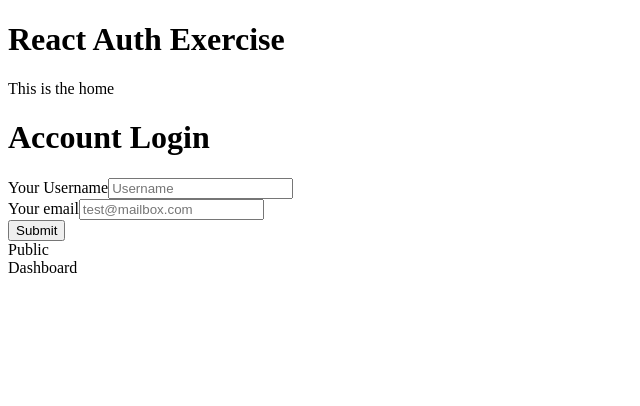
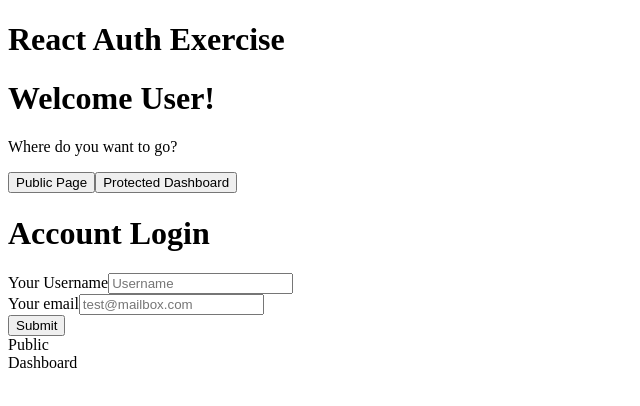
Before and after one commit to PatrickS83/react-authentification, a React app: page / in a window 1280 px wide. Shown: the top 406 px of the page, without its empty margins (0-640 px from the left). Built offline with nearby package versions, Linux system fonts and the light colour scheme; the HTML template or start-up script is replaced by a standard one.

Commit message:
add buttons to home component

```diff
--- a/src/components/Home.js
+++ b/src/components/Home.js
@@ -1,5 +1,16 @@
 import React from 'react';
 
-const Home = () => <div>This is the home</div>;
+const Home = () => (
+  <div>
+    <h1>Welcome User!</h1>
+    <p>Where do you want to go?</p>
+    <div className="row">
+      <button className="button-primary four columns">Public Page</button>
+      <button className="button-primary four columns">
+        Protected Dashboard
+      </button>
+    </div>
+  </div>
+);
 
 export default Home;
```
Also changed, not shown: 1 other file (tests, documents, lock files or other folders).
